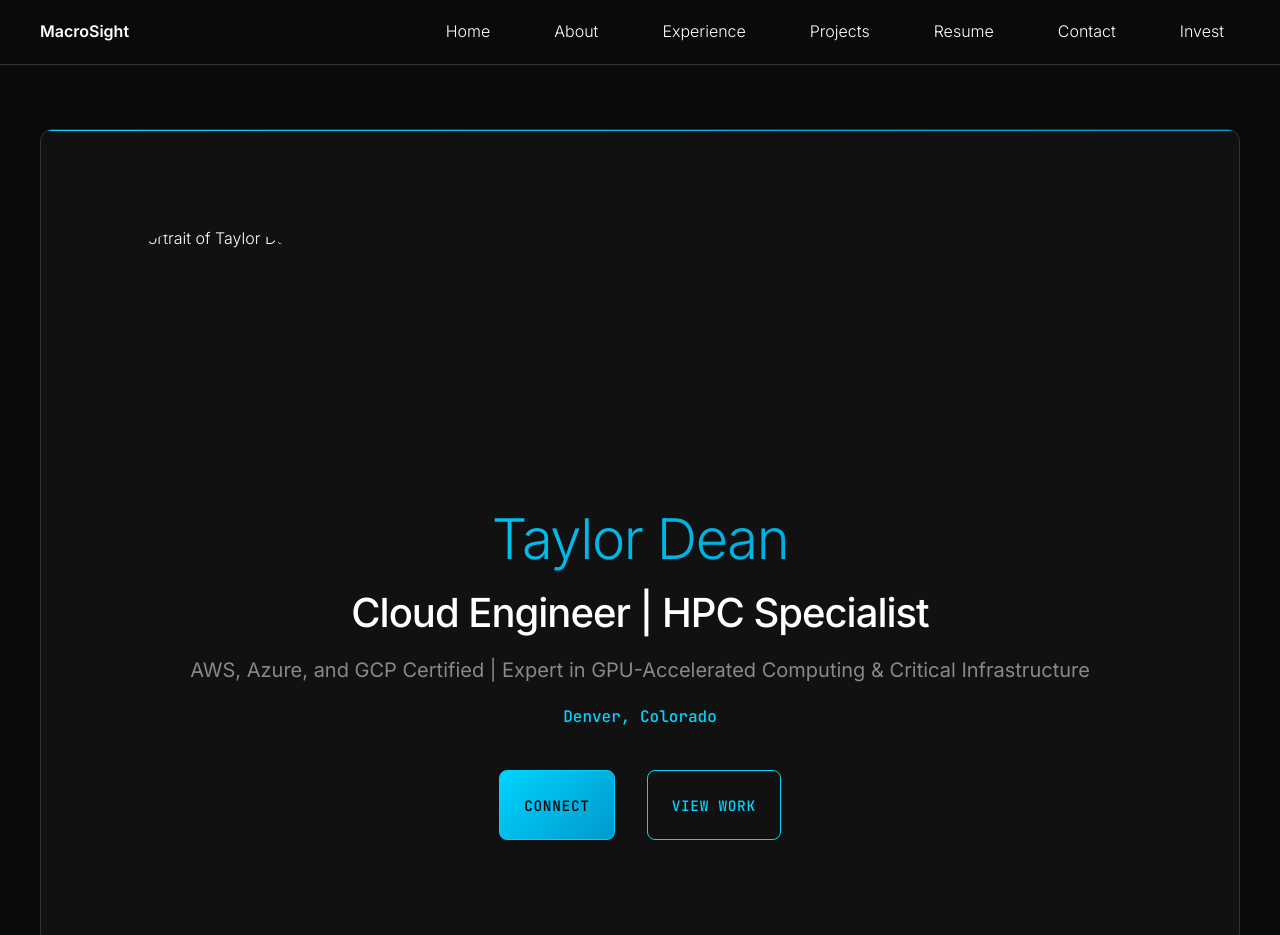
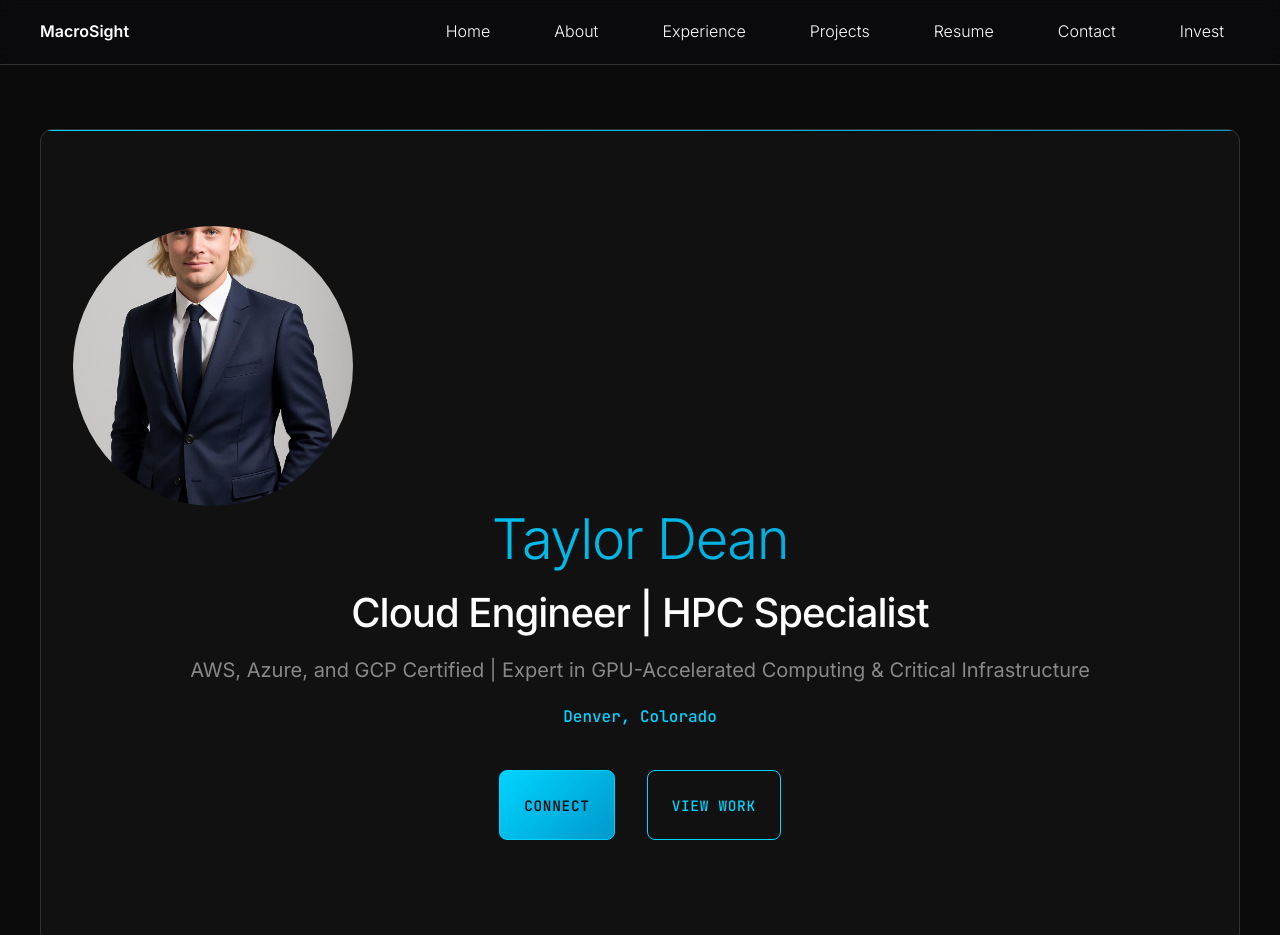
Before and after one commit to TylrDn/my-site-3, a website: page public/index.html in a window 1280 px wide. Shown: the top 935 px of the page. Drawn offline with Linux system fonts and the light colour scheme.

Commit message:
Use Taylor headshot image (#86)

```diff
--- a/public/contact.html
+++ b/public/contact.html
@@ -25,7 +25,7 @@
     <meta property="og:url" content="https://macrosight.net/contact" />
     <meta
       property="og:image"
-      content="https://macrosight.net/img/headshot.jpg"
+      content="https://macrosight.net/img/Taylor_headshot.jpg"
     />
     <meta name="twitter:card" content="summary_large_image" />
     <meta
@@ -38,7 +38,7 @@
     />
     <meta
       name="twitter:image"
-      content="https://macrosight.net/img/headshot.jpg"
+      content="https://macrosight.net/img/Taylor_headshot.jpg"
     />
     <script type="application/ld+json">
       {
--- a/public/experience.html
+++ b/public/experience.html
@@ -23,7 +23,7 @@
     <meta property="og:url" content="https://macrosight.net/experience" />
     <meta
       property="og:image"
-      content="https://macrosight.net/img/headshot.jpg"
+      content="https://macrosight.net/img/Taylor_headshot.jpg"
     />
     <meta name="twitter:card" content="summary_large_image" />
     <meta
@@ -36,7 +36,7 @@
     />
     <meta
       name="twitter:image"
-      content="https://macrosight.net/img/headshot.jpg"
+      content="https://macrosight.net/img/Taylor_headshot.jpg"
     />
     <script type="application/ld+json">
       {
--- a/public/index.html
+++ b/public/index.html
@@ -23,7 +23,7 @@
     <meta property="og:url" content="https://macrosight.net/" />
     <meta
       property="og:image"
-      content="https://macrosight.net/img/headshot.jpg"
+      content="https://macrosight.net/img/Taylor_headshot.jpg"
     />
     <meta name="twitter:card" content="summary_large_image" />
     <meta
@@ -36,7 +36,7 @@
     />
     <meta
       name="twitter:image"
-      content="https://macrosight.net/img/headshot.jpg"
+      content="https://macrosight.net/img/Taylor_headshot.jpg"
     />
     <script type="application/ld+json">
       {
@@ -44,7 +44,7 @@
         "@type": "Person",
         "name": "Taylor Dean",
         "url": "https://macrosight.net/",
-        "image": "https://macrosight.net/img/headshot.jpg"
+        "image": "https://macrosight.net/img/Taylor_headshot.jpg"
       }
     </script>
     <link rel="canonical" href="https://macrosight.net/" />
@@ -69,7 +69,7 @@
         <div class="hero-section">
           <picture class="avatar">
             <img
-              src="img/headshot.jpg"
+              src="img/Taylor_headshot.jpg"
               alt="Portrait of Taylor Dean"
               width="320"
               height="320"
--- a/public/projects.html
+++ b/public/projects.html
@@ -23,7 +23,7 @@
     <meta property="og:url" content="https://macrosight.net/projects" />
     <meta
       property="og:image"
-      content="https://macrosight.net/img/headshot.jpg"
+      content="https://macrosight.net/img/Taylor_headshot.jpg"
     />
     <meta name="twitter:card" content="summary_large_image" />
     <meta
@@ -36,7 +36,7 @@
     />
     <meta
       name="twitter:image"
-      content="https://macrosight.net/img/headshot.jpg"
+      content="https://macrosight.net/img/Taylor_headshot.jpg"
     />
     <script type="application/ld+json">
       {
--- a/public/resume.html
+++ b/public/resume.html
@@ -25,7 +25,7 @@
     <meta property="og:url" content="https://macrosight.net/resume" />
     <meta
       property="og:image"
-      content="https://macrosight.net/img/headshot.jpg"
+      content="https://macrosight.net/img/Taylor_headshot.jpg"
     />
     <meta name="twitter:card" content="summary_large_image" />
     <meta
@@ -38,7 +38,7 @@
     />
     <meta
       name="twitter:image"
-      content="https://macrosight.net/img/headshot.jpg"
+      content="https://macrosight.net/img/Taylor_headshot.jpg"
     />
     <script type="application/ld+json">
       {
```
Also changed, not shown: public/about.html (+2 -2 lines), public/invest.html (+2 -2 lines), public/img/README.md.
